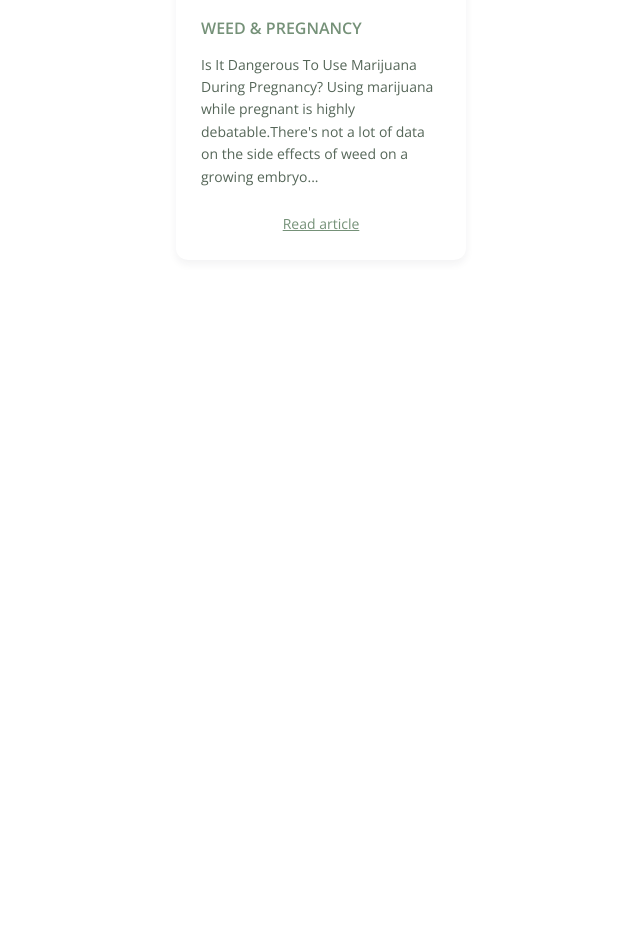
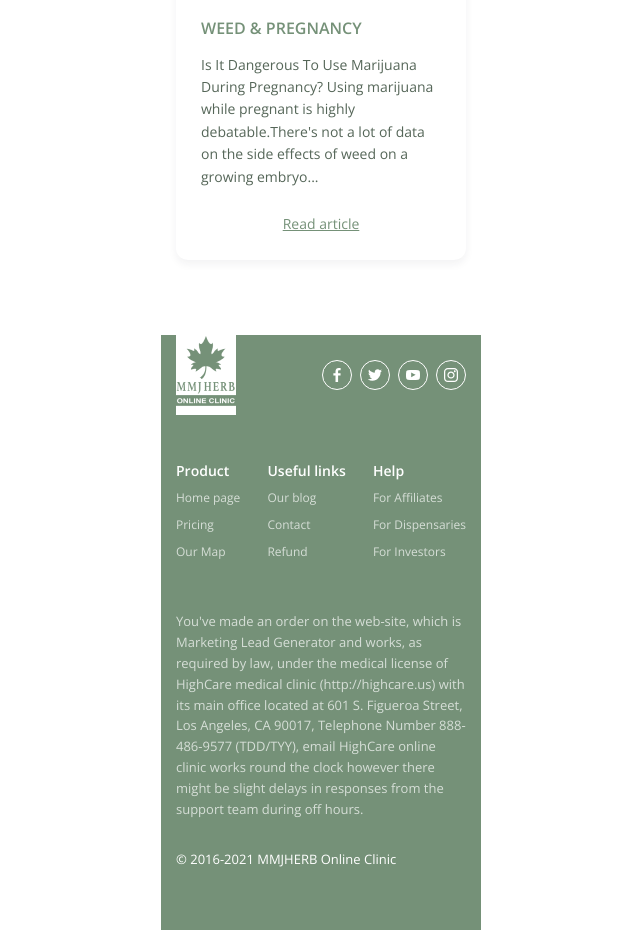
Before and after one commit to JustifyContentSB/MMJHerb, a website: page app/index.html in a window 1280 px wide. Shown: the part 8633-9563 px from the top of the page, without its empty margins (319-959 px from the left). Before the commit the page ends 8933 px from the top, so only its background shows below. Drawn offline with nearby package versions, Linux system fonts and the light colour scheme.

Commit message:
Разметка и стилизация "footer" на телефонах

```diff
--- a/app/index.html
+++ b/app/index.html
@@ -28,7 +28,7 @@
 									<li><a href="#">Contacts</a></li>
 								</ul>
 							</nav>
-							<ul class="header__soc social">
+							<ul class="header__soc">
 								<li><a href="#"><img src="images/icons/facebook.svg" alt="facebook" width="8" height="14"></a></li>
 								<li><a href="#"><img src="images/icons/twitter.svg" alt="twitter" width="14" height="12"></a></li>
 								<li><a href="#"><img src="images/icons/youtube.svg" alt="youtube" width="14" height="10"></a></li>
@@ -367,6 +367,59 @@
 
 		</main>
 
+		<footer class="footer">
+			<div class="container">
+				<div class="footer__inner">
+
+					<div class="footer__top">
+						<div class="footer__list">
+							<a class="footer__logo" href="#">
+								<img src="images/icons/logo-big.png" alt="logo" width="60" height="80">
+							</a>
+							<ul class="footer__soc">
+								<li><a href="#"><img src="images/icons/facebook.svg" alt="facebook" width="8" height="14"></a></li>
+								<li><a href="#"><img src="images/icons/twitter.svg" alt="twitter" width="14" height="12"></a></li>
+								<li><a href="#"><img src="images/icons/youtube.svg" alt="youtube" width="14" height="10"></a></li>
+								<li><a href="#"><img src="images/icons/insta.svg" alt="instagram" width="14" height="14"></a></li>
+							</ul>
+						</div>
+						<div class="footer__menu">
+							<div class="footer__menu-list">
+								<h4 class="footer__menu-title">Product</h4>
+								<ul>
+									<li><a href="#">Home page</a></li>
+									<li><a href="#">Pricing</a></li>
+									<li><a href="#">Our Map</a></li>
+								</ul>
+							</div>
+							<div class="footer__menu-list">
+								<h4 class="footer__menu-title">Useful links</h4>
+								<ul>
+									<li><a href="#">Our blog</a></li>
+									<li><a href="#">Contact</a></li>
+									<li><a href="#">Refund</a></li>
+								</ul>
+							</div>
+							<div class="footer__menu-list">
+								<h4 class="footer__menu-title">Help</h4>
+								<ul>
+									<li><a href="#">For Affiliates</a></li>
+									<li><a href="#">For Dispensaries</a></li>
+									<li><a href="#">For Investors</a></li>
+								</ul>
+							</div>
+						</div>
+					</div>
+
+					<div class="footer__bottom">
+						<p class="footer__copy">You've made an order on the web-site, which is Marketing Lead Generator and works, as required by law, under the medical license of HighCare medical clinic (http://highcare.us) with its main office located at 601 S. Figueroa Street, Los Angeles, CA 90017, Telephone Number 888-486-9577 (TDD/TYY), email HighCare online clinic works round the clock however there might be slight delays in responses from the support team during off hours.</p>
+						<p class="footer__year">© 2016-2021 MMJHERB Online Clinic</p>
+					</div>
+
+				</div>
+			</div>
+		</footer>
+
 	</div>
 
 </body>
--- /dev/null
+++ b/app/scss/index/footer.scss
@@ -0,0 +1,63 @@
+.footer {
+	margin-top: 75px;
+	background: $green;
+	color: #fff;
+	&__inner {
+		padding-bottom: 60px;
+	}
+	&__list {
+		display: flex;
+		justify-content: space-between;
+		align-items: center;
+		flex-wrap: wrap;
+	}
+	&__logo {
+		display: flex;
+	}
+	&__soc {
+		display: flex;
+		flex-wrap: wrap;
+		li {
+			margin-left: 8px;
+		}
+		a {
+			display: flex;
+			width: 30px;
+			height: 30px;
+			border-radius: 50%;
+			border: 1px solid #fff;
+			justify-content: center;
+			align-items: center;
+		}
+	}
+	&__menu {
+		margin-top: 50px;
+		font-weight: 300;
+		font-size: 12px;
+		line-height: 100%;
+		display: flex;
+		justify-content: space-between;
+		flex-wrap: wrap;
+		&-title {
+			margin-bottom: 15px;
+			font-weight: 600;
+			font-size: 14px;
+		}
+		li {
+			margin-bottom: 15px;
+			color: rgba(#fff, 0.7);
+		}
+	}
+	&__bottom {
+		margin-top: 38px;
+		font-weight: 300;
+		font-size: 13px;
+		line-height: 160%;
+	}
+	&__copy {
+		color: rgba(#fff, 0.7);
+	}
+	&__year {
+		margin-top: 30px;
+	}
+}
--- a/app/scss/style.scss
+++ b/app/scss/style.scss
@@ -24,3 +24,4 @@
 @import 'index/faq.scss';
 @import 'index/get.scss';
 @import 'index/articles.scss';
+@import 'index/footer.scss';
```
Also changed, not shown: app/css/style.min.css, app/images/icons/logo-big.png (added).
